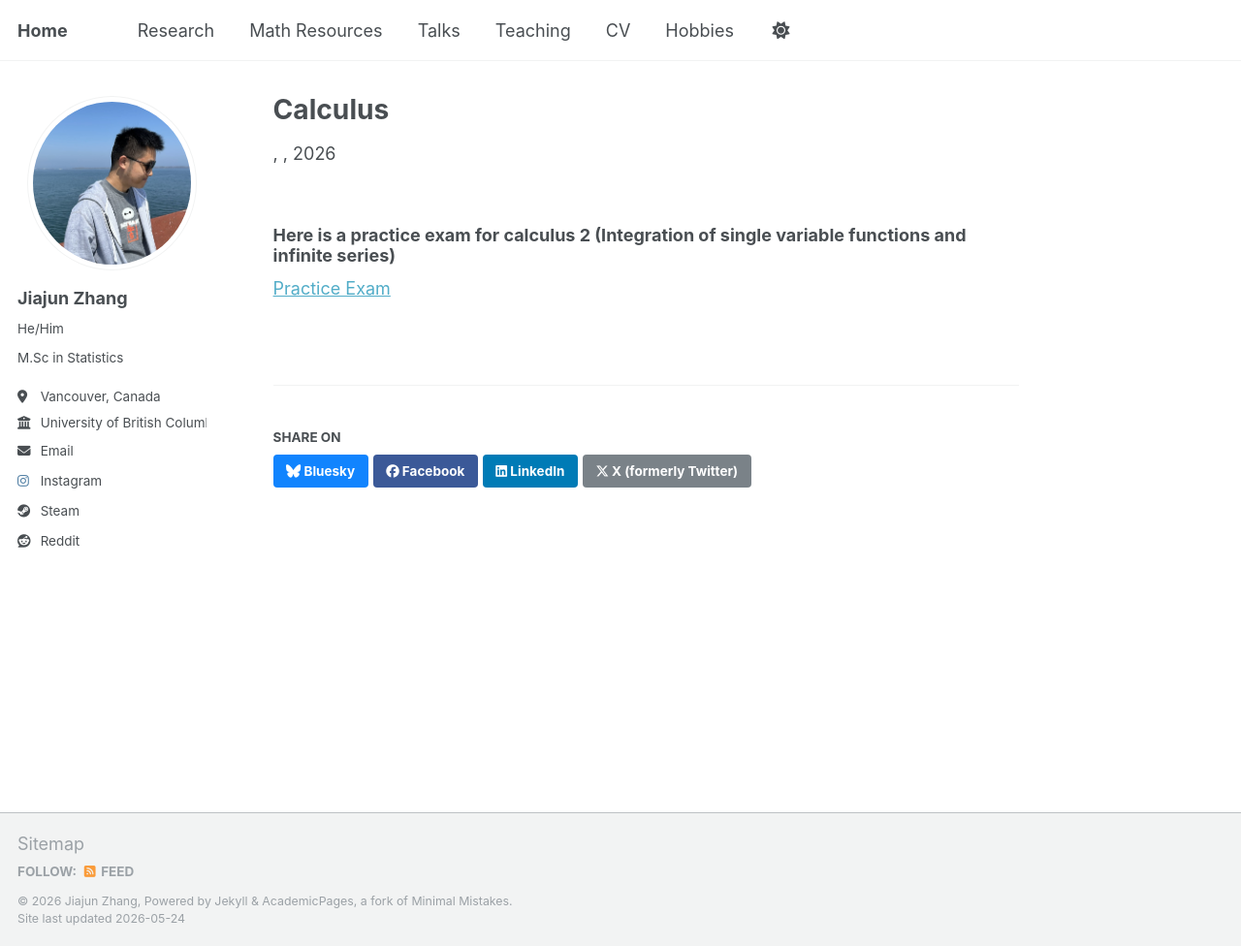
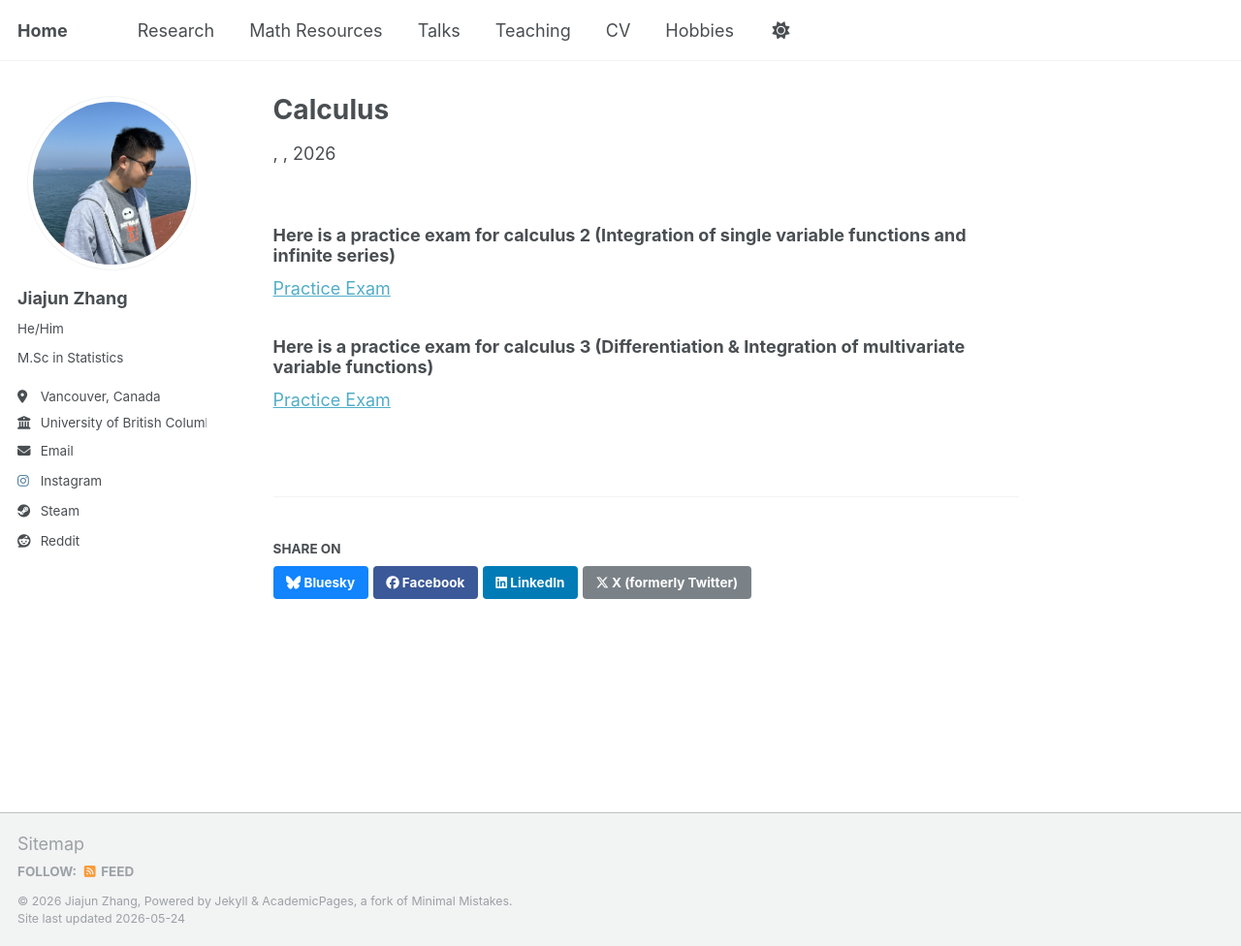
Before and after one commit to JohanssonRein/JohanssonRein.github.io, a Jekyll site: the page built from _teaching/calculus.md, in a window 1280 px wide and 976 px high. Shown: the whole window at 97% size. Built offline with Jekyll 4.4.1, drawn with Linux system fonts in a browser that asks for light colours.

Commit message:
Update calculus.md

```diff
--- a/_teaching/calculus.md
+++ b/_teaching/calculus.md
@@ -9,3 +9,7 @@ order: 1
 ### Here is a practice exam for calculus 2 (Integration of single variable functions and infinite series)
 
 [Practice Exam](/files/MATH141practice.pdf)
+
+### Here is a practice exam for calculus 3 (Differentiation & Integration of multivariate variable functions)
+
+[Practice Exam](/files/MATH222practice.pdf)
```
